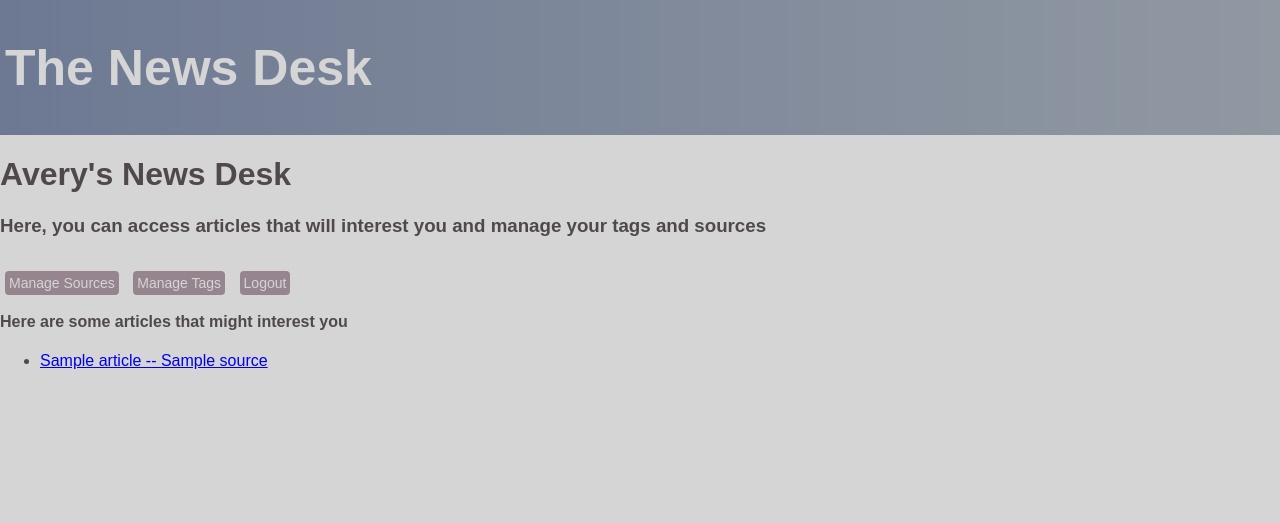
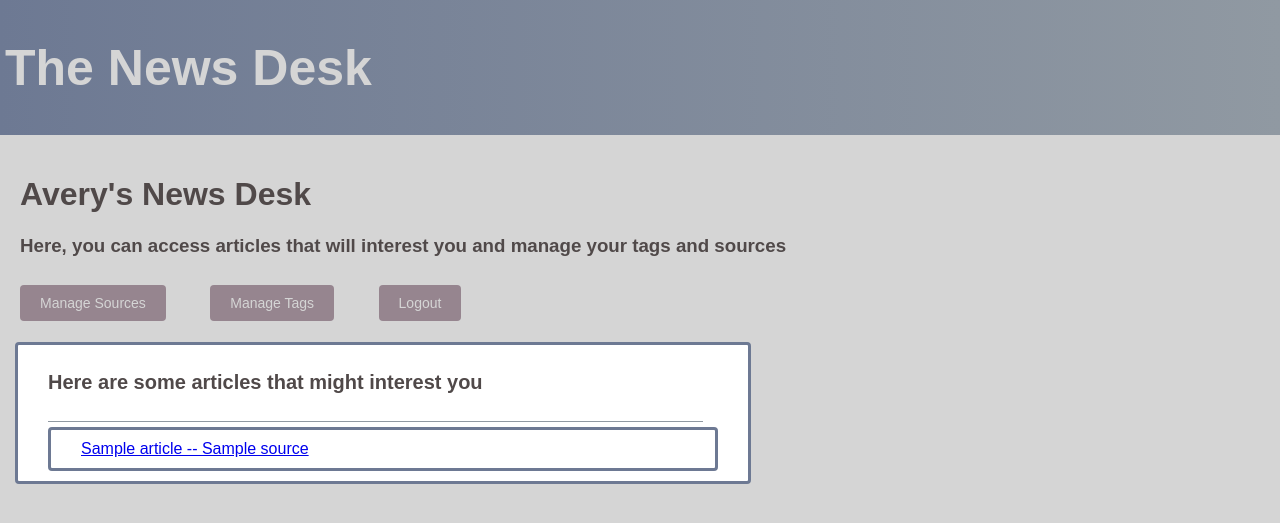
Before and after one commit to AveryLevin/News-Desk-App, a Django app: template newsapp/news_scraper/templates/news_scraper/user_home.html in a window 1280 px wide. Shown: the top 523 px of the page. Run offline with Django 3.2, Linux system fonts and the light colour scheme; a user stored in the database is signed in; the template is opened without the code that fills it: most values are stand-ins (such as "Sample title", 1, 10 or a date in 2020).

Commit message:
added front end for user_home

```diff
--- a/newsapp/news_scraper/static/news_scraper/css/user_home.css
+++ b/newsapp/news_scraper/static/news_scraper/css/user_home.css
@@ -1,5 +1,74 @@
 .button {
     text-decoration: none;
     color: var(--paper);
-    padding: 4px;
+    padding: 10px;
+    padding-left: 20px;
+    padding-right: 20px;
+    margin: 20px;
 }
+
+.top {
+    padding: 20px;
+    padding-bottom: 0px;
+}
+
+.article-list {
+    display: block;
+    background: white;
+    border-style: solid;
+    border-color: var(--lavender);
+    border-radius: 4px;
+    padding-left: 30px;
+    padding-top: 0px;
+    padding-bottom: 10px;
+    margin: 15px;
+    margin-top: 30px;
+    margin-bottom: 30px;
+    width: 700px;
+}
+
+.article-list h4 {
+    font-size: 20px;
+    padding: 0px;
+}
+
+.hztl-line {
+    padding-top: 0px;
+    padding-bottom: 0px;
+    margin-right: 45px;
+    height: 1px;
+    background-color: var(--overcast);
+    color: black;
+}
+
+.article-item {
+    display: block;
+    background: white;
+    border-style: solid;
+    border-color: var(--lavender);
+    border-radius: 4px;
+    padding-left: 30px;
+    padding-top: 10px;
+    padding-bottom: 10px;
+    margin-top: 5px;
+    margin-right: 30px;
+}
+
+.left-side {
+    display: block;
+    border-style: solid;
+    border-color: var(--lavender);
+    color: white;
+    border-radius: 4px;
+    padding-left: 30px;
+    padding-top: 00px;
+    padding-bottom: 03px;
+    margin: 3px;
+    width: 100px;
+    background: var(--overcast);
+}
+
+.edit-tag {
+    float: right;
+    transform: translate(0px, -35px);
+}
--- a/newsapp/news_scraper/templates/news_scraper/user_home.html
+++ b/newsapp/news_scraper/templates/news_scraper/user_home.html
@@ -12,11 +12,11 @@
 
 {% block body %}
 
-
+<div class=top>
 <h1>{{user.username.capitalize}}'s News Desk</h1>
 <h3>Here, you can access articles that will interest you and manage your tags and sources</h3>
 <br>
-
+</div>
 <a href="{% url 'news_scraper:user_sources' %}" class=button>Manage Sources</a>
 
 <a href="{% url 'news_scraper:user_tags' %}" class=button>Manage Tags</a>
@@ -25,12 +25,12 @@
 
 
 {% if articles %}
-<div class="article_list">
-    <h4>Here are some articles that might interest you</h4>
-    <ul>
-
+<div ">
+    <ul class="article-list">
+        <h4>Here are some articles that might interest you</h4>
+        <div class="hztl-line"></div>
         {% for article in articles %}
-        <li>
+        <li class="article-item">
             <a href="{{ article.redir }}">
                 <article class="article_block">
                     {{ article.title }} -- {{ article.source }}
```
Also changed, not shown: newsapp/db.sqlite3.
